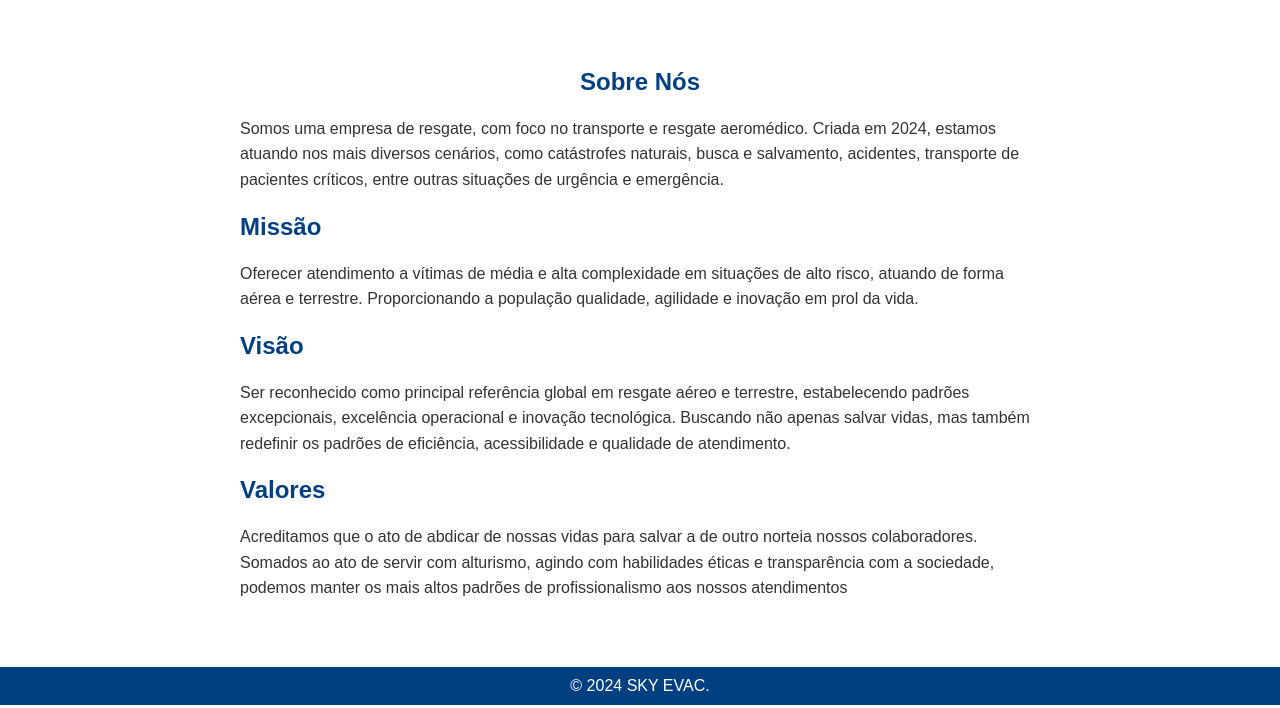
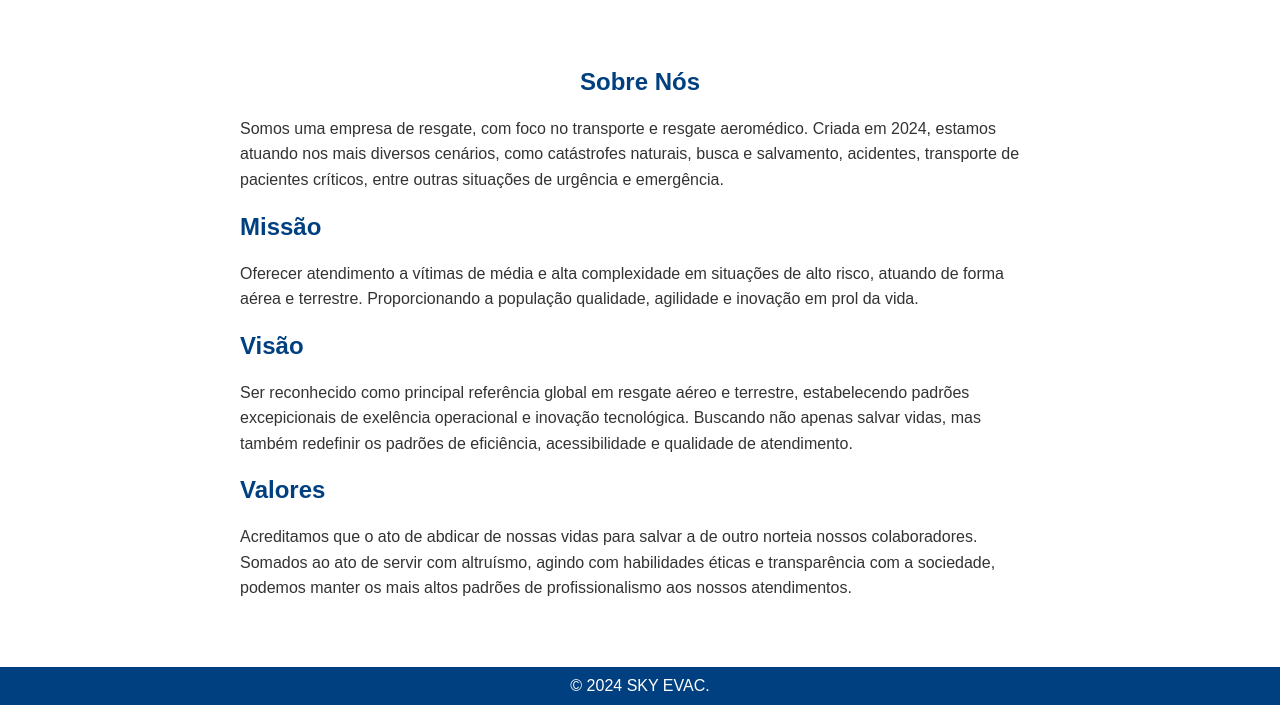
Before and after one commit to Uugoh/Sky-Evac, a plain HTML site: page sobre.html in a window 1280 px wide. Shown: the part 92-800 px from the top of the page. Drawn offline with Linux system fonts and the light colour scheme.

Commit message:
sobre.html

```diff
--- a/sobre.html
+++ b/sobre.html
@@ -33,12 +33,12 @@
                     Proporcionando a população qualidade, agilidade e inovação em prol da vida.</p>
 
                 <h2>Visão</h2>
-                <p>Ser reconhecido como principal referência global em resgate aéreo e terrestre, estabelecendo padrões excepcionais, excelência operacional e inovação tecnológica.
-                    Buscando não apenas salvar vidas, mas também redefinir os padrões de eficiência, acessibilidade e qualidade de atendimento.</p>
+                <p>Ser reconhecido como principal referência global em resgate aéreo e terrestre, estabelecendo padrões excepicionais de exelência operacional e inovação tecnológica. Buscando não apenas salvar vidas, mas também redefinir os padrões de eficiência, acessibilidade e qualidade de atendimento.</p>
 
                     <h2>Valores</h2>
                 <p>Acreditamos que o ato de abdicar de nossas vidas para salvar a de outro norteia nossos colaboradores.
-                    Somados ao ato de servir com alturismo, agindo com  habilidades éticas e transparência com a sociedade, podemos manter os mais altos padrões de profissionalismo aos nossos atendimentos</p>
+                    Somados ao ato de servir com altruísmo, agindo com
+                    habilidades éticas e transparência com a sociedade, podemos manter os mais altos padrões de profissionalismo aos nossos atendimentos.</p>
             </div>
         </section>
     </main>
```
